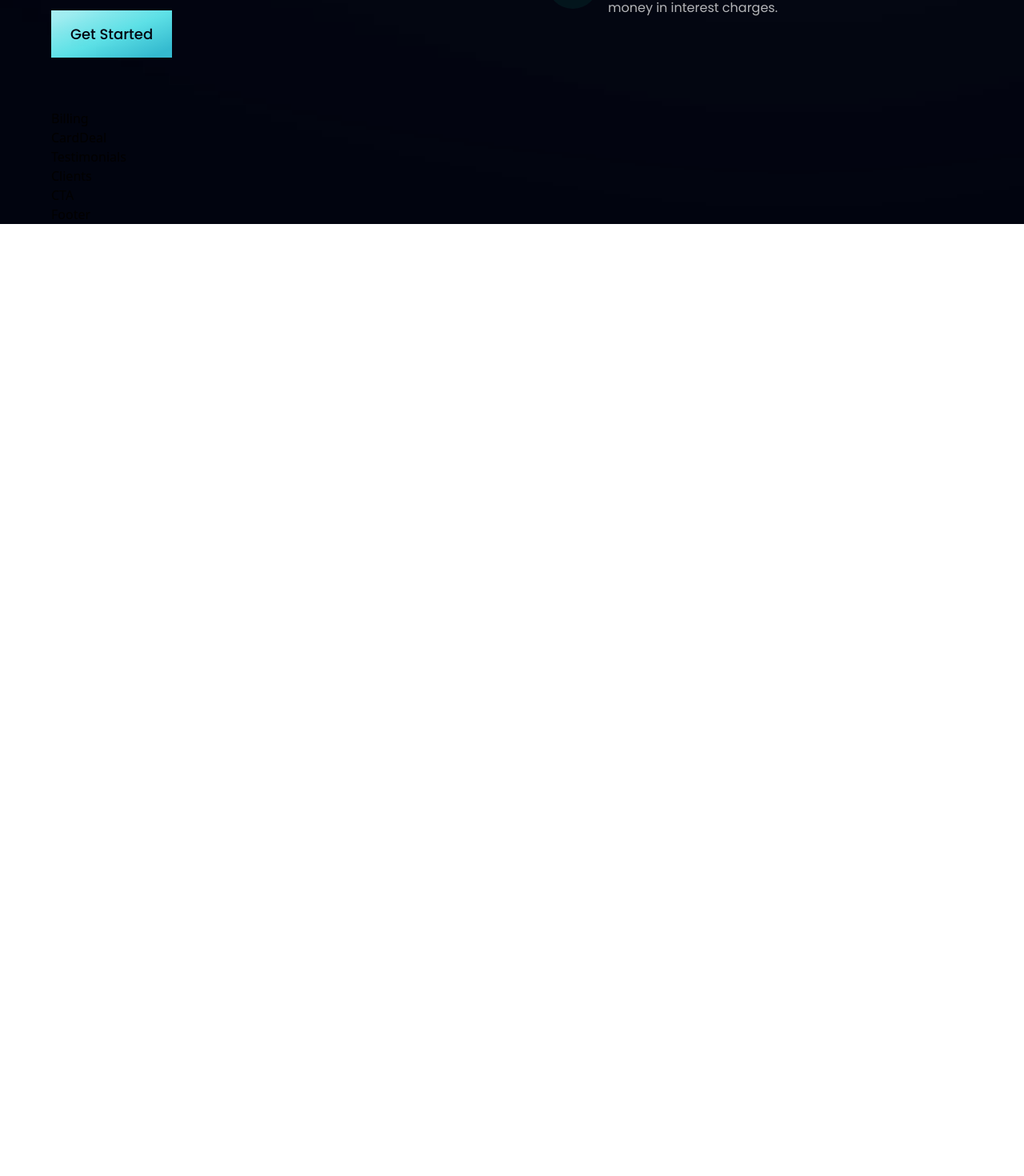
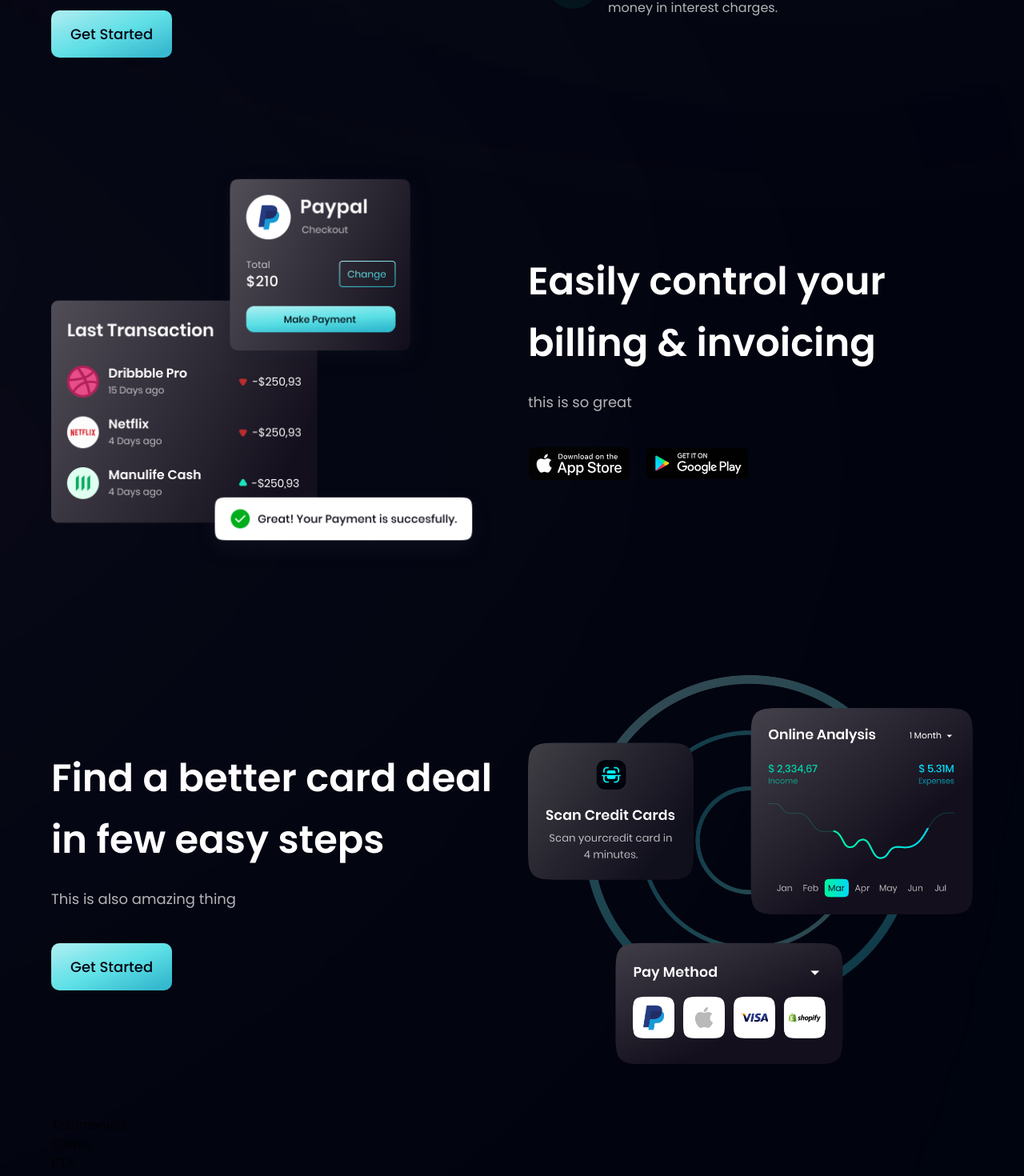
Before and after one commit to WenChun19/modern-web, a React (Vite) app in the folder bank_modern_app/: page / in a window 1280 px wide. Shown: the part 1410-2880 px from the top of the page at 80% size. Before the commit the page ends 1690 px from the top, so only its background shows below. Built offline with nearby package versions, Linux system fonts and the light colour scheme.

Commit message:
Billing and card deal section

```diff
--- a/bank_modern_app/src/components/Billing.jsx
+++ b/bank_modern_app/src/components/Billing.jsx
@@ -1,8 +1,51 @@
+import { apple, bill, google } from "../assets";
+import styles, { layout } from "../style";
 
 const Billing = () => {
   return (
-    <div>Billing</div>
-  )
-}
+    <section id="product" className={layout.sectionReverse}>
+      <div className={layout.sectionImgReverse}>
+        <img
+          src={bill}
+          alt="billing"
+          className="w-[100%] h-[100%]
+        relative z-[5]"
+        />
+        <div
+          className="absolute z-[3] -left-1/2 top-0
+        w-[50%] h-[50%] rounded-full white__gradient"
+        />
+        <div
+          className="absolute z-[0] -left-1/2 bottom-0
+        w-[50%] h-[50%] rounded-full pink__gradient"
+        />
+      </div>
+      <div className={layout.sectionInfo}>
+        <h2 className={styles.heading2}>
+          Easily control your <br className="sm:block hidden" /> billing &
+          invoicing
+        </h2>
+        <p className={`${styles.paragraph} max-w-[470px] mt-5`}>
+          this is so great
+        </p>
 
-export default Billing
+        <div className="flex flex-row flex-wrap sm:mt-10 mt-6">
+          <img
+            src={apple}
+            alt="apple_store"
+            className="w-[128px]
+           h-[42px] object-contain mr-5 cursor-pointer"
+          />
+          <img
+            src={google}
+            alt="google_play"
+            className="w-[128px]
+           h-[42px] object-contain mr-5 cursor-pointer"
+          />
+        </div>
+      </div>
+    </section>
+  );
+};
+
+export default Billing;
--- a/bank_modern_app/src/components/Button.jsx
+++ b/bank_modern_app/src/components/Button.jsx
@@ -4,7 +4,7 @@
       type="button"
       className={`py-4 px-6
     bg-blue-gradient font-poppins font-medium
-    text-[18px] text-primary outline-none ${styles}`}
+    text-[18px] text-primary outline-none ${styles} rounded-[10px]`}
     >
       Get Started
     </button>
--- a/bank_modern_app/src/components/CardDeal.jsx
+++ b/bank_modern_app/src/components/CardDeal.jsx
@@ -1,5 +1,25 @@
+import { card } from "../assets";
+import styles, { layout } from "../style";
+import Button from "./Button";
+
 const CardDeal = () => {
-  return <div>CardDeal</div>;
+  return (
+    <section className={layout.section}>
+      <div className={layout.sectionInfo}>
+        <h2 className={styles.heading2}>
+          Find a better card deal <br className="sm:block hidden" /> in few easy
+          steps
+        </h2>
+        <p className={`${styles.paragraph} max-w-[470px] mt-5`}>
+          This is also amazing thing
+        </p>
+        <Button styles="mt-10" />
+      </div>
+      <div className={layout.sectionImg}>
+        <img src={card} alt="card" className="w-[100%] h-[100%]" />
+      </div>
+    </section>
+  );
 };
 
 export default CardDeal;
```
